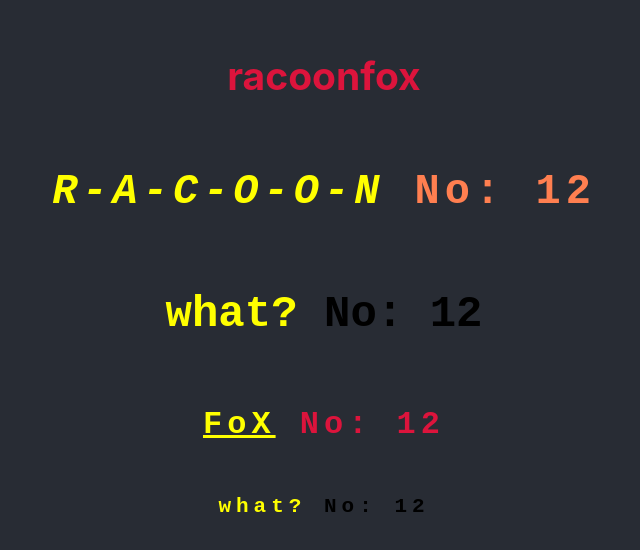
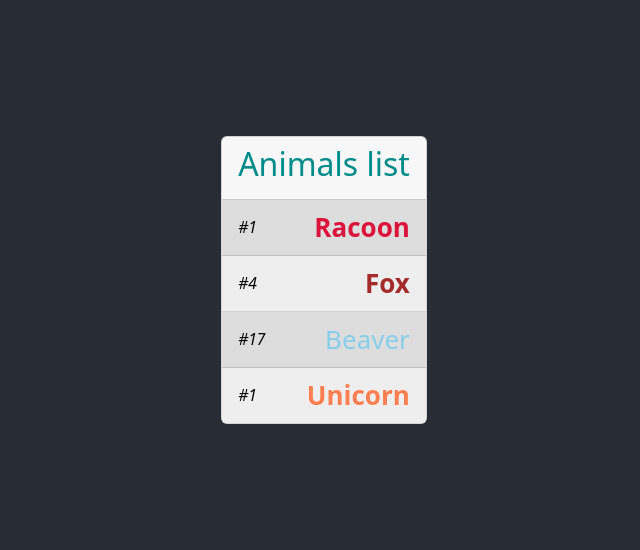
Before and after one commit to IngaGd/Didziapedziai, a React (Create React App) app in the folder r1/: page / in a window 1280 px wide. Shown: the part 120-670 px from the top of the page, without its empty margins (316-956 px from the left). Built offline with nearby package versions, Linux system fonts and the light colour scheme.

Commit message:
Object rendering template

```diff
--- a/r1/package.json
+++ b/r1/package.json
@@ -6,6 +6,7 @@
     "@testing-library/jest-dom": "^5.16.5",
     "@testing-library/react": "^13.4.0",
     "@testing-library/user-event": "^13.5.0",
+    "bootstrap": "^5.2.3",
     "react": "^18.2.0",
     "react-dom": "^18.2.0",
     "react-scripts": "5.0.1",
--- a/r1/src/App.jsx
+++ b/r1/src/App.jsx
@@ -1,34 +1,31 @@
+import './App.scss';
+import 'bootstrap/dist/css/bootstrap.min.css';
+import AnimalLi from './Components/008/AnimalLi';
 
 
-import './App.scss';
-import Animal from './Components/jb/Animal';
-
-const obj = ['racoon', 'fox'];
-
-// obj.add('racoon');
-
-// obj.add('fox');
+const data = [
+    {id: 1, animal: 'Racoon', color: 'crimson', bold: true},
+    {id: 4, animal: 'Fox', color: 'brown', bold: true},
+    {id: 17, animal: 'Beaver', color: 'skyblue', bold: false},
+    {id: 1, animal: 'Unicorn', color: 'coral', bold: true},
+];
 
 function App() {
-
-
-
-    // const fox = <u>FOX number: {rand(100, 199)}</u>;
-
-    // const labas = <i>Labas</i>;
-
 
     return (
       <div className="App">
         <header className="App-header">
 
-        <h2>{obj}</h2>
-
-
-        <Animal animalName="Racoon" color="coral" h1Class="blue" />
-        <Animal animalName="Wolf" color="black" h1Class="green" />
-        <Animal animalName="Fox" color="crimson" h1Class="green"/>
-        <Animal animalName="Rabit" color="black" h1Class="yellow"/>
+            <div className="card">
+                <div className="card-header">
+                    <h2>Animals list</h2>
+                </div>
+                <ul className="list-group list-group-flush">
+                    {
+                        data.map((a, i) => <AnimalLi key={a.id} animal={a} index={i}/>)
+                    }
+                </ul>
+            </div>
 
         </header>
       </div>
--- a/r1/src/App.scss
+++ b/r1/src/App.scss
@@ -42,7 +42,7 @@
 }
 
 h2 {
-    color: crimson;
+    color: darkcyan;
 }
 
 h1 {
@@ -80,3 +80,14 @@ $brick: brown;
         }
     }
 }
+
+.list-bin {
+    display: flex;
+    width: 100%;
+    align-items: center;
+    justify-content: space-between;
+    i {
+        font-size: 0.6em;
+        color: black;
+    }
+}
--- /dev/null
+++ b/r1/src/Components/008/AnimalLi.jsx
@@ -0,0 +1,17 @@
+function AnimalLi({animal, index}) {
+    return (
+        <li className="list-group-item" style={{
+            backgroundColor: index % 2 ? '#eee' : '#ddd'
+        }}>
+            <div className="list-bin">
+                <i>#{animal.id}</i>
+                <span style={{
+                    color: animal.color,
+                    fontWeight: animal.bold ? 'bold' : null
+                }}>{animal.animal}</span>
+            </div>
+        </li>
+    )
+}
+
+export default AnimalLi;
```
Also changed, not shown: r1/src/JB.jsx (added, +39 -0 lines), 1 other file (tests, documents, lock files or other folders).
